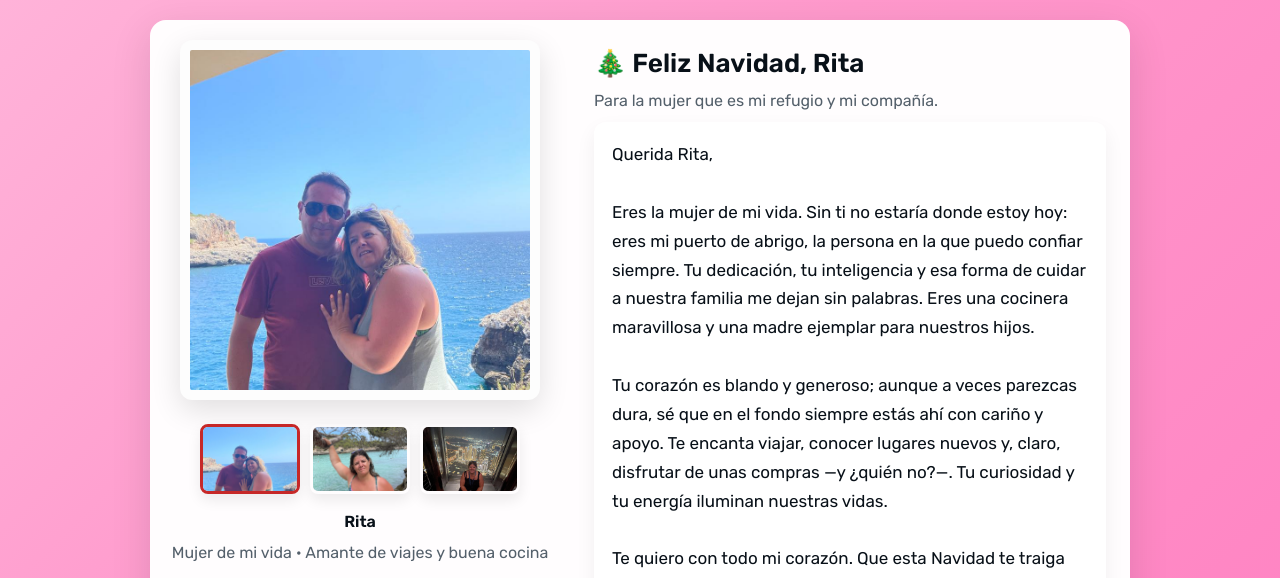
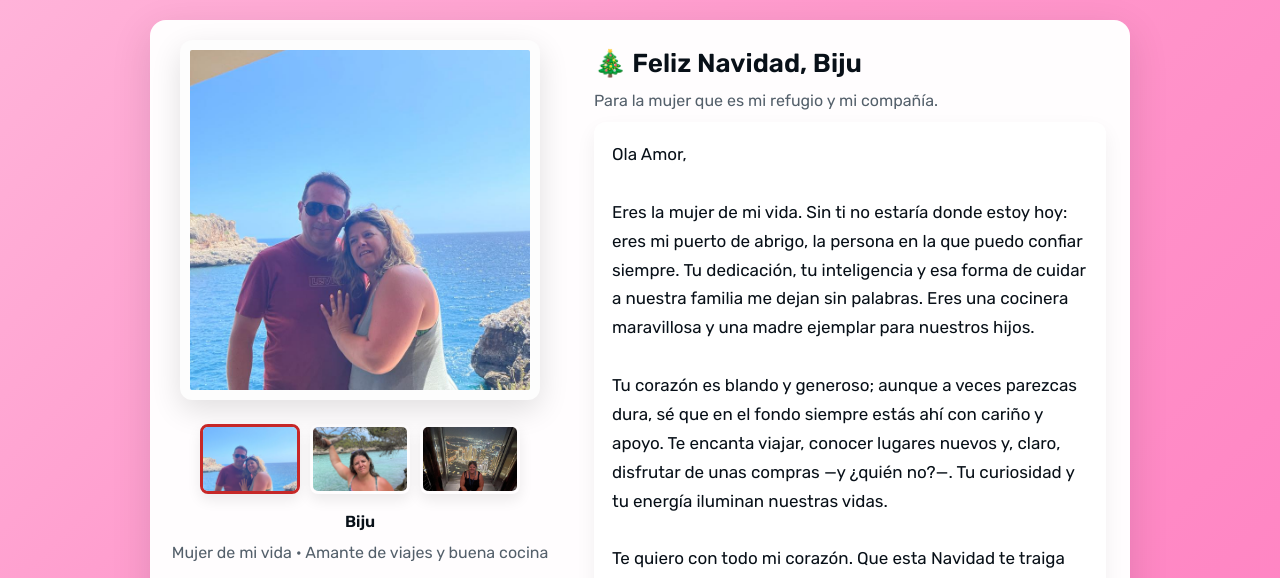
Before and after one commit to richibatista/Biju, a plain HTML site: page index.html in a window 1280 px wide. Shown: the top 578 px of the page. Drawn offline with Linux system fonts and the light colour scheme.

Commit message:
Update index.html

```diff
--- a/index.html
+++ b/index.html
@@ -3,7 +3,7 @@
 <head>
 <meta charset="utf-8" />
 <meta name="viewport" content="width=device-width,initial-scale=1" />
-<title>Feliz Navidad, Rita</title>
+<title>Feliz Navidad, Biju</title>
 <link href="https://fonts.googleapis.com/css2?family=Rubik:wght@400;600&display=swap" rel="stylesheet">
 <style>
 :root{ --bg: linear-gradient(135deg, #ffb3d9 0%, #ff99cc 40%, #ff80c1 100%); --card: rgba(255,255,255,0.98); --accent1:#c62828; --accent2:#2e7d32; --text:#081018; --muted:#54606b; --maxw:980px; }
@@ -42,13 +42,13 @@ a:focus,button:focus{outline:3px solid rgba(0,0,0,0.08);outline-offset:3px;borde
       <div class="thumb" role="listitem" tabindex="0" data-src="Rita2.jpg"><img src="Rita2.jpg" alt="Foto 2 de Rita"></div>
       <div class="thumb" role="listitem" tabindex="0" data-src="Rita3.jpg"><img src="Rita3.jpg" alt="Foto 3 de Rita"></div>
     </div>
-    <div style="font-weight:700;margin-top:6px">Rita</div>
+    <div style="font-weight:700;margin-top:6px">Biju</div>
     <div style="color:var(--muted)">Mujer de mi vida • Amante de viajes y buena cocina</div>
   </div>
   <div class="right">
-    <h1 id="ritaTitle" class="title">🎄 Feliz Navidad, Rita</h1>
+    <h1 id="ritaTitle" class="title">🎄 Feliz Navidad, Biju</h1>
     <p class="subtitle">Para la mujer que es mi refugio y mi compañía.</p>
-    <div class="message" id="msg">Querida Rita,<br><br>Eres la mujer de mi vida. Sin ti no estaría donde estoy hoy: eres mi puerto de abrigo, la persona en la que puedo confiar siempre. Tu dedicación, tu inteligencia y esa forma de cuidar a nuestra familia me dejan sin palabras. Eres una cocinera maravillosa y una madre ejemplar para nuestros hijos.<br><br>Tu corazón es blando y generoso; aunque a veces parezcas dura, sé que en el fondo siempre estás ahí con cariño y apoyo. Te encanta viajar, conocer lugares nuevos y, claro, disfrutar de unas compras —y ¿quién no?—. Tu curiosidad y tu energía iluminan nuestras vidas.<br><br>Te quiero con todo mi corazón. Que esta Navidad te traiga tanta alegría como la que tú nos regalas cada día.<br><br>Con todo mi amor,<br>Tu pareja<br></div>
+    <div class="message" id="msg">Ola Amor,<br><br>Eres la mujer de mi vida. Sin ti no estaría donde estoy hoy: eres mi puerto de abrigo, la persona en la que puedo confiar siempre. Tu dedicación, tu inteligencia y esa forma de cuidar a nuestra familia me dejan sin palabras. Eres una cocinera maravillosa y una madre ejemplar para nuestros hijos.<br><br>Tu corazón es blando y generoso; aunque a veces parezcas dura, sé que en el fondo siempre estás ahí con cariño y apoyo. Te encanta viajar, conocer lugares nuevos y, claro, disfrutar de unas compras —y ¿quién no?—. Tu curiosidad y tu energía iluminan nuestras vidas.<br><br>Te quiero con todo mi corazón. Que esta Navidad te traiga tanta alegría como la que tú nos regalas cada día.<br><br>Con todo mi amor,<br>Tu pareja<br></div>
     <div class="controls" role="toolbar" aria-label="Acciones">
       <a class="btn music" href="https://www.youtube.com/watch?v=m4qoDcs6YYo&list=RDm4qoDcs6YYo&start_radio=1" target="_blank" rel="noopener noreferrer">🎧 Música favorita</a>
       <button class="btn copy" id="copyBtn">📋 Copiar mensaje</button>
```
